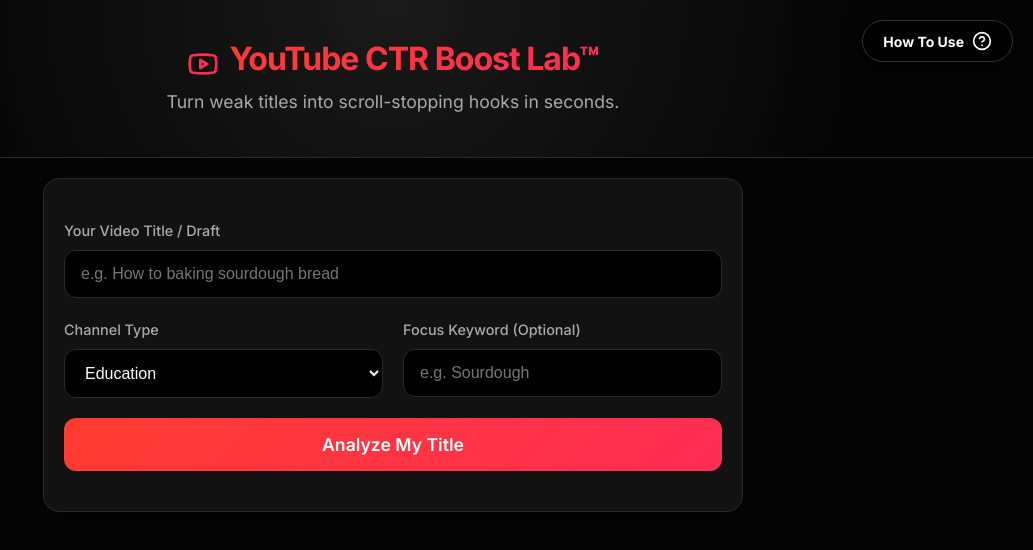
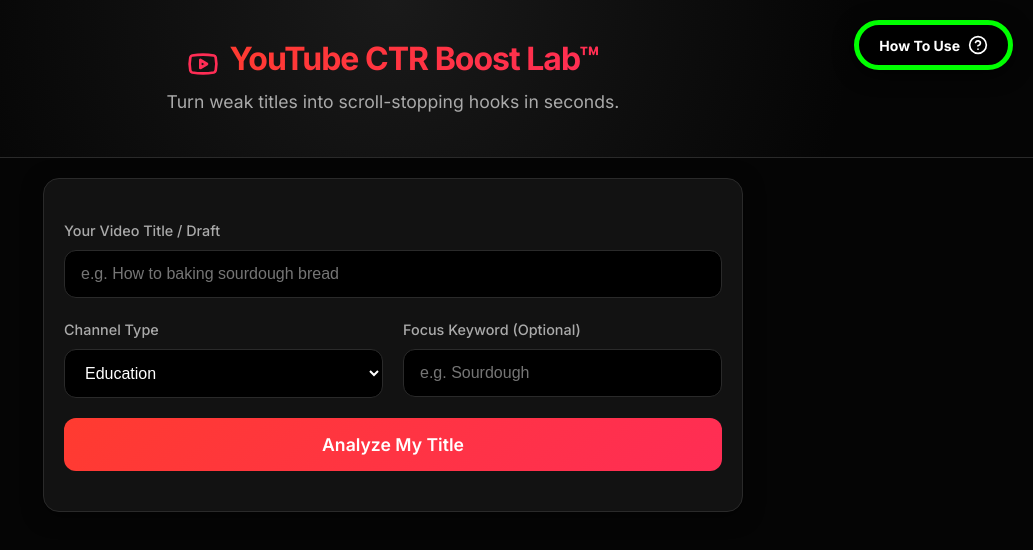
Before and after one commit to moabytemusic-code/youtube-ctr-boost-lab, a Next.js app: page / in a window 1280 px wide. Shown: the top 550 px of the page, without its empty margins (247-1280 px from the left). Built offline with nearby package versions, Linux system fonts and the light colour scheme.

Commit message:
Add debug border to Help Button

```diff
--- a/app/page.js
+++ b/app/page.js
@@ -238,7 +238,7 @@
             {/* Help Button - Moved Outside Main */}
             <button
                 onClick={() => setShowHelp(true)}
-                style={{ position: 'fixed', top: '20px', right: '20px', backgroundColor: '#000000', border: '1px solid #333333', padding: '10px 20px', borderRadius: '30px', cursor: 'pointer', color: '#ffffff', display: 'flex', alignItems: 'center', gap: '8px', zIndex: 99999, boxShadow: '0 4px 20px rgba(0,0,0,0.8)', fontWeight: 'bold', fontSize: '14px' }}
+                style={{ position: 'fixed', top: '20px', right: '20px', backgroundColor: '#000000', border: '5px solid #00FF00', padding: '10px 20px', borderRadius: '30px', cursor: 'pointer', color: '#ffffff', display: 'flex', alignItems: 'center', gap: '8px', zIndex: 2147483647, boxShadow: '0 4px 20px rgba(0,0,0,0.8)', fontWeight: 'bold', fontSize: '14px' }}
             >
                 <span>How To Use</span> <CircleHelp size={20} />
             </button>
```
